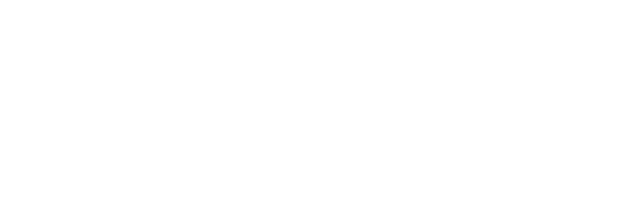
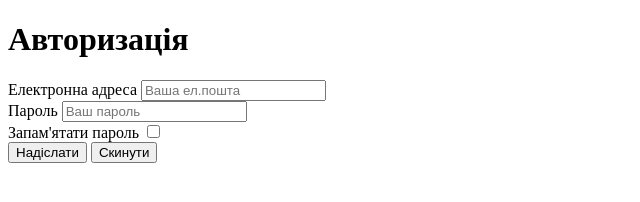
Before and after one commit to Mikhailo-Yu/lesson3_____git, a plain HTML site: page pages/autorization.html in a window 1280 px wide. Shown: the whole page, without its empty margins (0-640 px from the left). Drawn offline with Linux system fonts and the light colour scheme.

Commit message:
Зроблена сторінка авторизації

```diff
--- a/pages/autorization.html
+++ b/pages/autorization.html
@@ -10,6 +10,30 @@
 
 <body>
 
+  <h1>Авторизація</h1>
+
+  <form action="https://tests.fomenko.top/echo/index.php" method="post">
+    <div>
+      <label for="email">Електронна адреса</label>
+      <input name="email" id="email" type="email" placeholder="Ваша ел.пошта">
+    </div>
+
+    <div>
+      <label for="password">Пароль</label>
+      <input name="password" type="password" placeholder="Ваш пароль">
+    </div>
+
+    <div>
+      <label for="remember">Запам'ятати пароль</label>
+      <input name="remember" id="remember" type="checkbox">
+    </div>
+
+    <div>
+      <input type="submit" value="Надіслати">
+      <input type="reset" value="Скинути">
+    </div>
+
+  </form>
 </body>
 
 </html>
```
